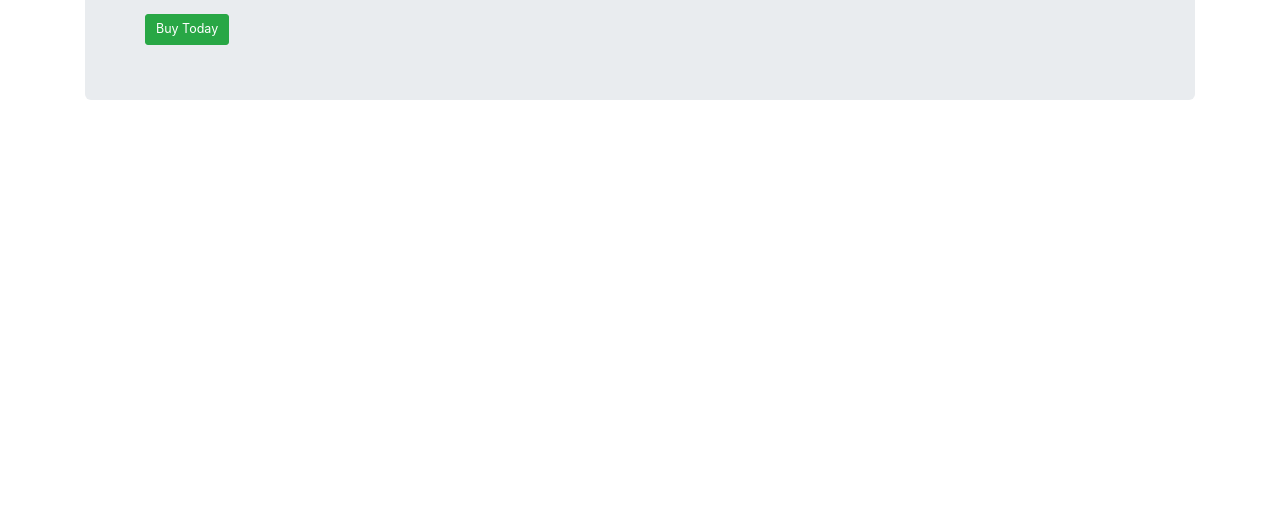
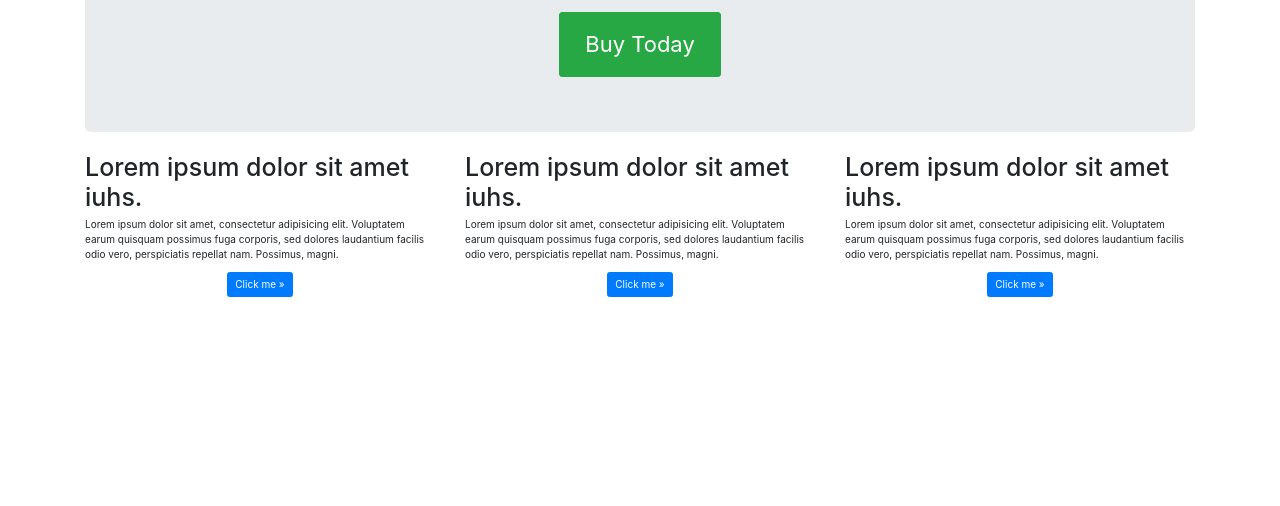
Before and after one commit to nitindude/SellYahoo, a plain HTML site: page index.html in a window 1280 px wide. Shown: the part 294-800 px from the top of the page. Drawn offline with nearby package versions, Linux system fonts and the light colour scheme.

Commit message:
final commit template complete

```diff
--- a/css/style.css
+++ b/css/style.css
@@ -13,3 +13,16 @@ body{
  	text-align: center;
 
  }
+
+ .jumbotron{
+ 	text-align: center;
+ 	/*background-color: transparent;*/
+ }
+ .jumbotron .btn{
+ 	padding: 15px 25px;
+ 	font-size: 22px;
+ }
+
+.centro{
+	text-align: center;
+}
--- a/index.html
+++ b/index.html
@@ -40,6 +40,23 @@
     		<p class="lead">Lorem ipsum dolor sit amet, consectetur adipisicing elit. Quia suscipit, aliquam impedit placeat ab sed odio maiores dignissimos. Commodi, hic.</p>
     		<p><a class="btn btn-success btn-lg" href="#">Buy Today</a></p>
     	</div>
+    	<div class="row">
+    		<div class="col-lg-4">
+    			<h1>Lorem ipsum dolor sit amet iuhs.</h1>
+    			<p>Lorem ipsum dolor sit amet, consectetur adipisicing elit. Voluptatem earum quisquam possimus fuga corporis, sed dolores laudantium facilis odio vero, perspiciatis repellat nam. Possimus, magni.</p>
+    			<p class="centro"><a href="#" class="btn btn-primary">Click me &raquo;</a></p>
+    		</div>
+    		<div class="col-lg-4">
+    			<h1>Lorem ipsum dolor sit amet iuhs.</h1>
+    			<p>Lorem ipsum dolor sit amet, consectetur adipisicing elit. Voluptatem earum quisquam possimus fuga corporis, sed dolores laudantium facilis odio vero, perspiciatis repellat nam. Possimus, magni.</p>
+    			<p class="centro"><a href="#" class="btn btn-primary">Click me &raquo;</a></p>
+    		</div>
+    		<div class="col-lg-4">
+    			<h1>Lorem ipsum dolor sit amet iuhs.</h1>
+    			<p>Lorem ipsum dolor sit amet, consectetur adipisicing elit. Voluptatem earum quisquam possimus fuga corporis, sed dolores laudantium facilis odio vero, perspiciatis repellat nam. Possimus, magni.</p>
+    			<p class="centro"><a href="#" class="btn btn-primary">Click me &raquo;</a></p>
+    		</div>
+    	</div>
     </div>
     </body>
     </html>
```
